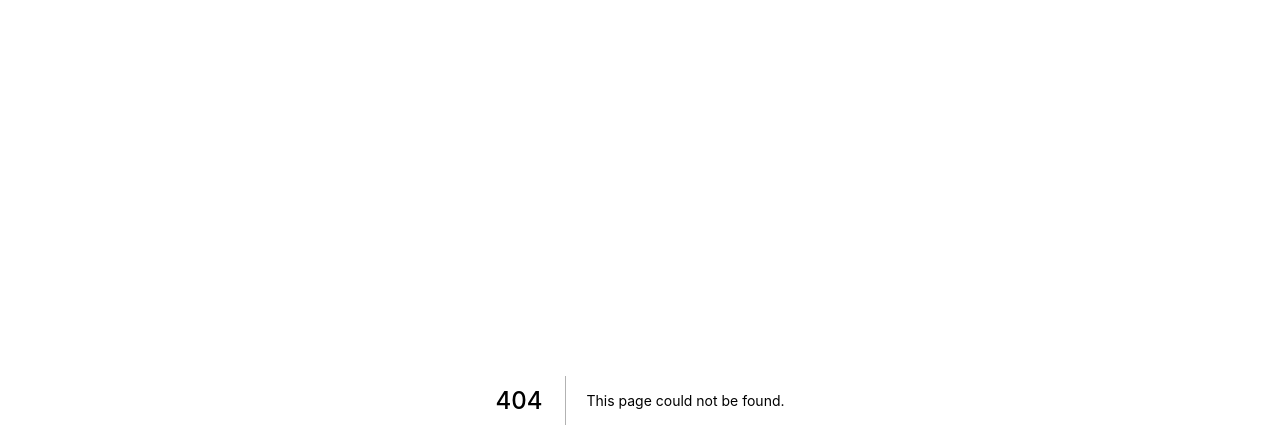
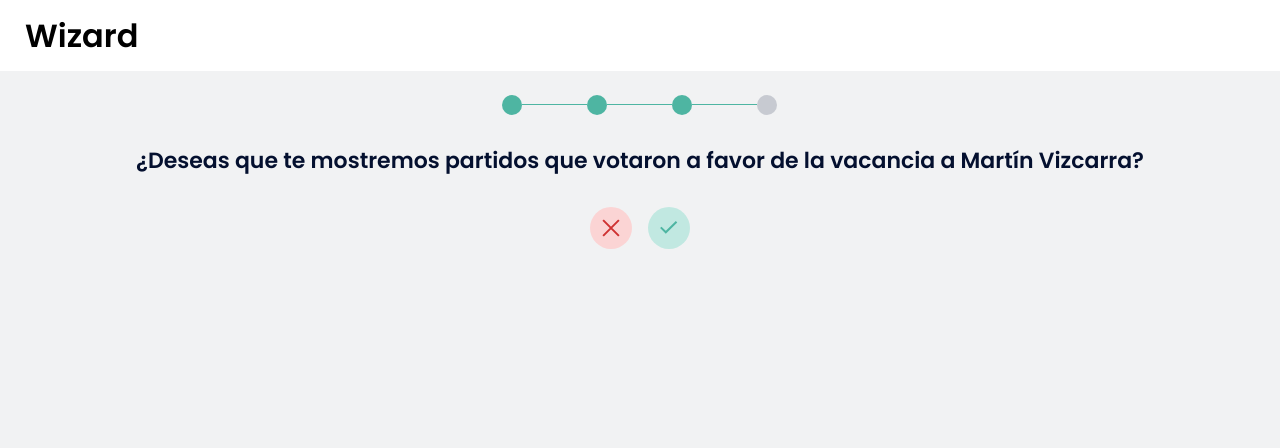
Before and after one commit to openpolitica/open-wizard, a Next.js app: page /steps/3 in a window 1280 px wide. Before the commit this address had no page. Shown: the top 448 px of the page. Built offline with nearby package versions, Linux system fonts and the light colour scheme.

Commit message:
Add third step page
Maybe we could create a constant for the localstorage key.
The actual get request will be made from the results page as it's going to
check the localstorage status.

```diff
--- /dev/null
+++ b/pages/steps/3/index.js
@@ -0,0 +1,32 @@
+import * as Styled from './styles';
+import Router from 'next/router';
+import ls from 'local-storage';
+
+export default function Step3() {
+  const onYesButtonClick = (event) => {
+    ls('op.wizard', { ...ls('op.wizard'), impeachment: true });
+    Router.push('/steps/4');
+  };
+
+  const onNoButtonClick = (event) => {
+    ls('op.wizard', { ...ls('op.wizard'), impeachment: false });
+    Router.push('/steps/4');
+  };
+
+  return (
+    <Styled.Container>
+      <Styled.Header />
+      <Styled.Step>
+        <Styled.Stepper steps={3} of={4} />
+        <Styled.Title align="center">
+          ¿Deseas que te mostremos partidos que votaron a favor de la vacancia a
+          Martín Vizcarra?
+        </Styled.Title>
+        <Styled.YesNoButton
+          onYesButtonClick={onYesButtonClick}
+          onNoButtonClick={onNoButtonClick}
+        />
+      </Styled.Step>
+    </Styled.Container>
+  );
+}
--- /dev/null
+++ b/pages/steps/3/styles.js
@@ -0,0 +1,34 @@
+import styled from 'styled-components';
+import BaseHeader from 'components/Header';
+import BaseStepper from 'components/Stepper';
+import BaseTitle from 'components/BaseTitle';
+import BaseYesNoButton from 'components/YesNoButton';
+
+export const Container = styled('section')`
+  align-items: center;
+  display: flex;
+  flex-direction: column;
+`;
+
+export const Header = styled(BaseHeader)`
+  width: 100%;
+`;
+
+export const Step = styled('div')`
+  align-items: center;
+  flex-direction: column;
+  display: flex;
+  padding: 0 3.25rem;
+`;
+
+export const Stepper = styled(BaseStepper)`
+  margin-top: 1.5rem;
+`;
+
+export const Title = styled(BaseTitle)`
+  margin-top: 2rem;
+`;
+
+export const YesNoButton = styled(BaseYesNoButton)`
+  margin-top: 2rem;
+`;
```
